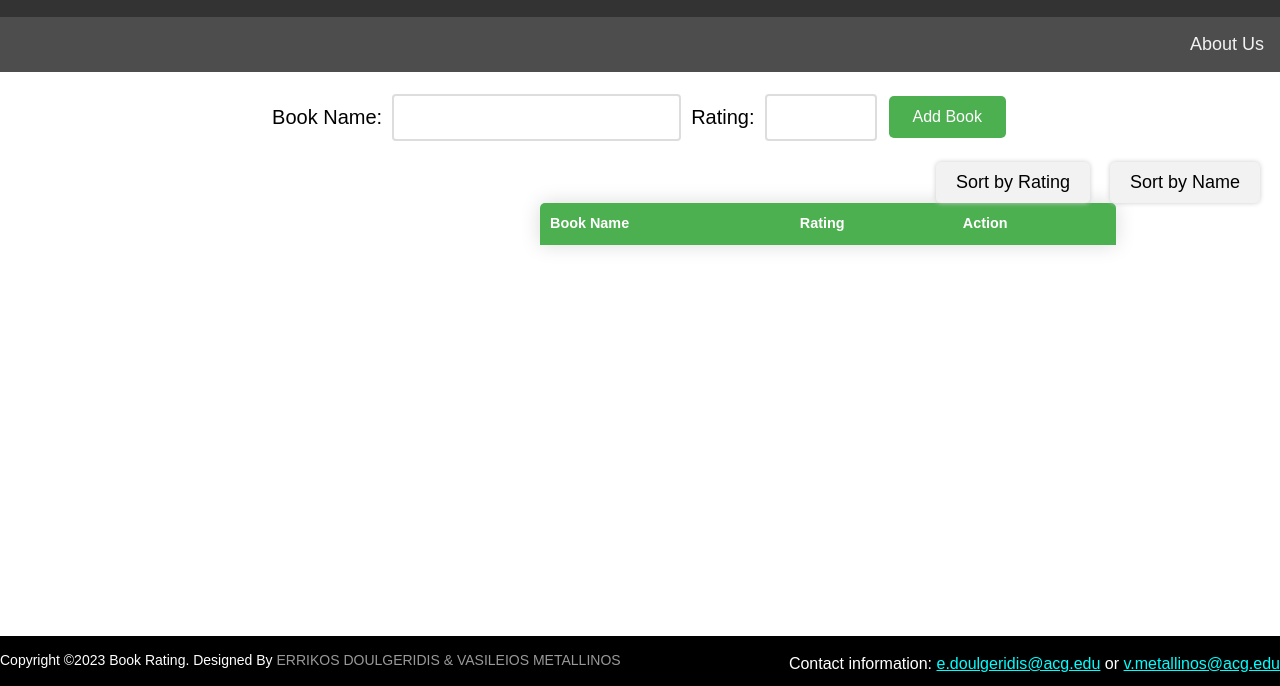
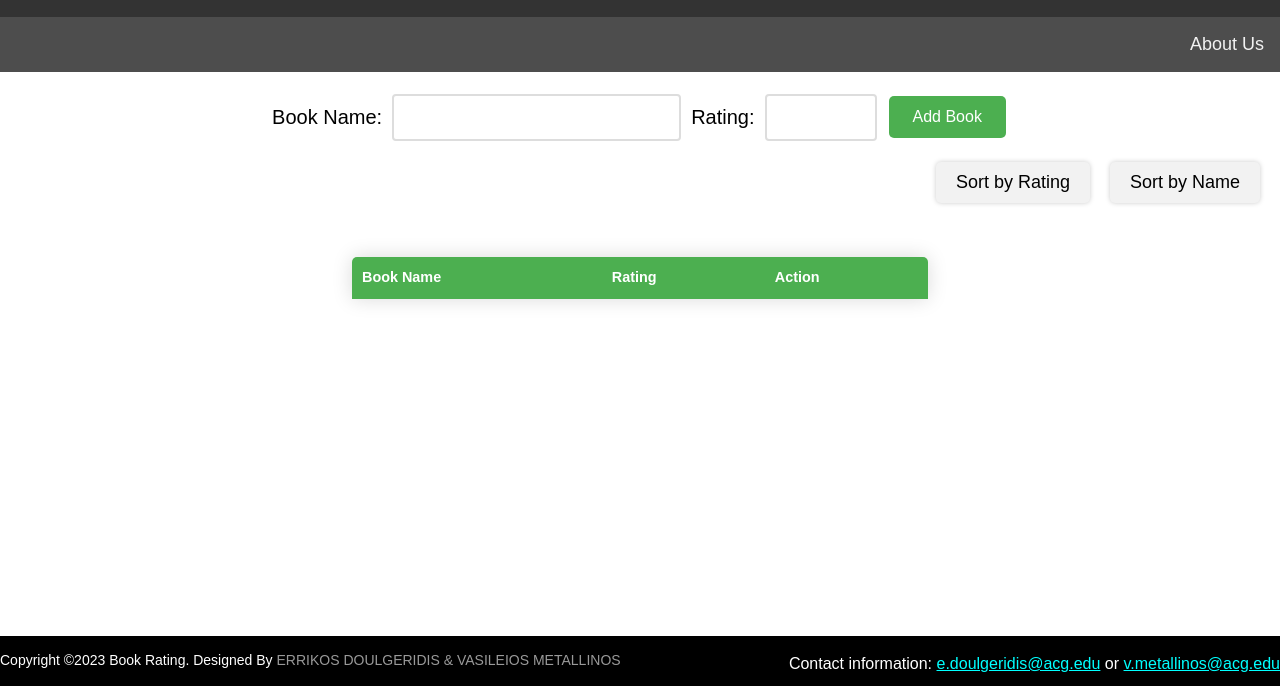
Before and after one commit to ErDoul123/Midterm-Project-for-ITC-4214, a plain HTML site: page index.html in a window 1280 px wide. Shown: the part 114-800 px from the top of the page. Drawn offline with nearby package versions, Linux system fonts and the light colour scheme.

Commit message:
fixed table position

```diff
--- a/style.css
+++ b/style.css
@@ -123,7 +123,8 @@ button delete-btn{
 
 .content-table {
     border-collapse: collapse;
-    margin: 20px 540px;
+    margin: auto;
+    margin-top:115px;
     width: 45%;
     font-size: 0.9em;
     min-width: 400px;
```
